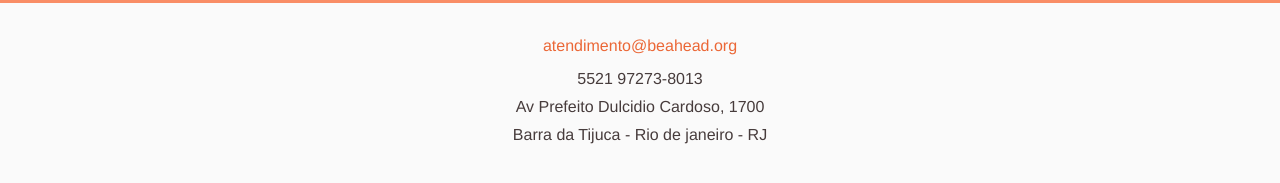
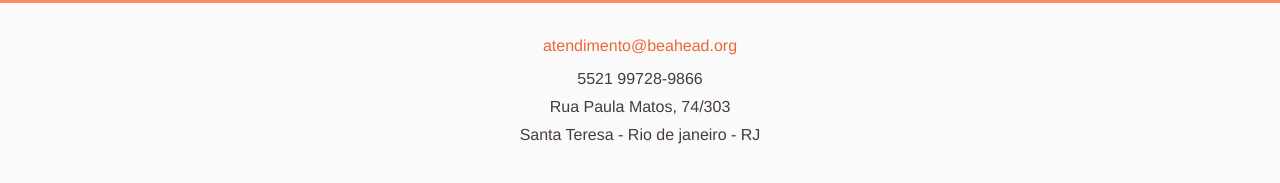
Before and after one commit to victorstp/victorstp.github.io, a plain HTML site: page index.html in a window 1280 px wide. Shown: the part 361-544 px from the top of the page. Drawn offline with Linux system fonts and the light colour scheme.

Commit message:
Update index.html
Alterações

```diff
--- a/index.html
+++ b/index.html
@@ -17,9 +17,9 @@
     <div class="main">
       <address>
         <a href="mailto:atendimento@beahead.org">atendimento@beahead.org</a>
-        <em>5521 97273-8013</em>
-        <p>Av Prefeito Dulcidio Cardoso, 1700</p>
-        <p>Barra da Tijuca - Rio de janeiro - RJ</p>
+        <em>5521 99728-9866</em>
+        <p>Rua Paula Matos, 74/303</p>
+        <p>Santa Teresa - Rio de janeiro - RJ</p>
       </address>
     </div>
 
```
